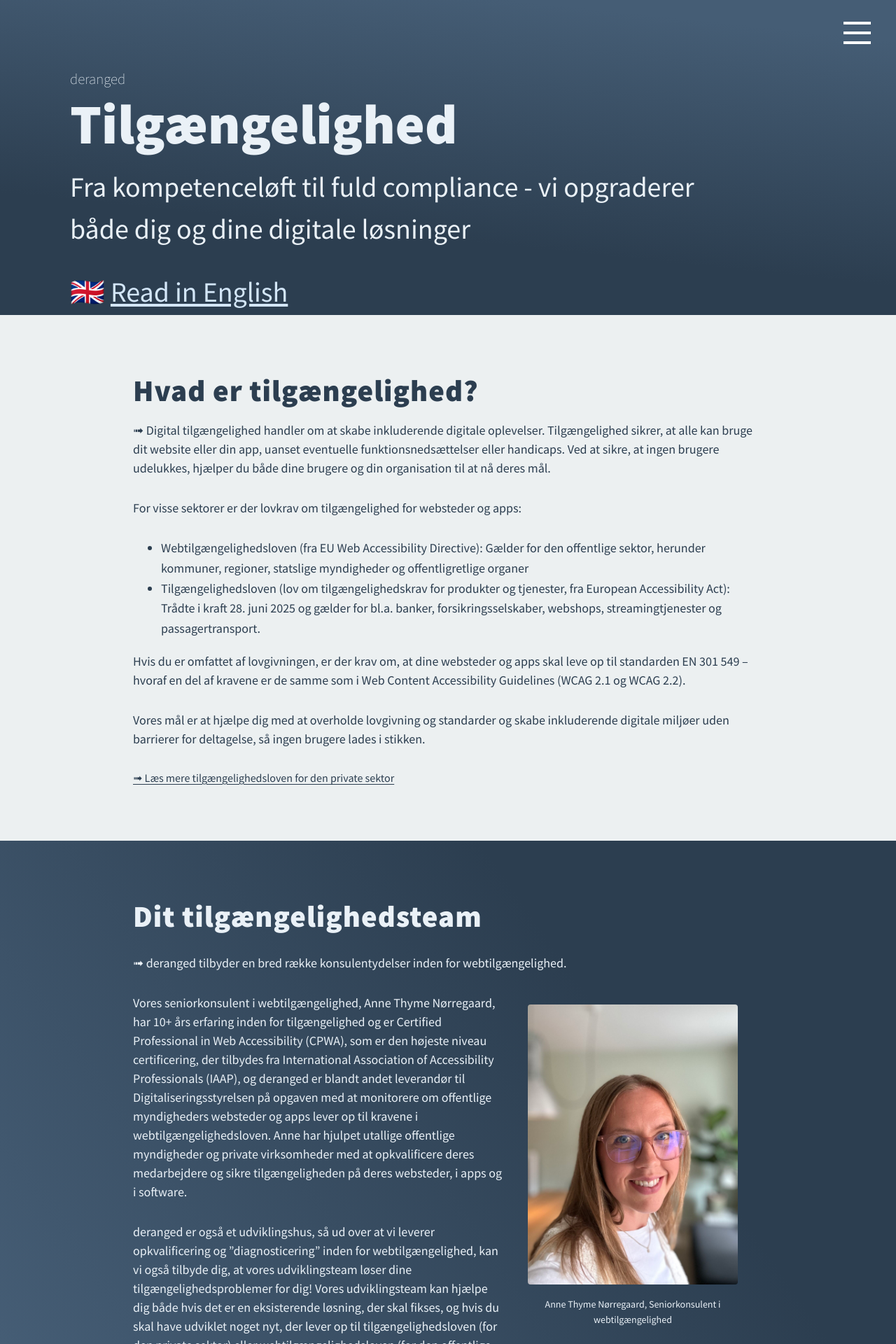
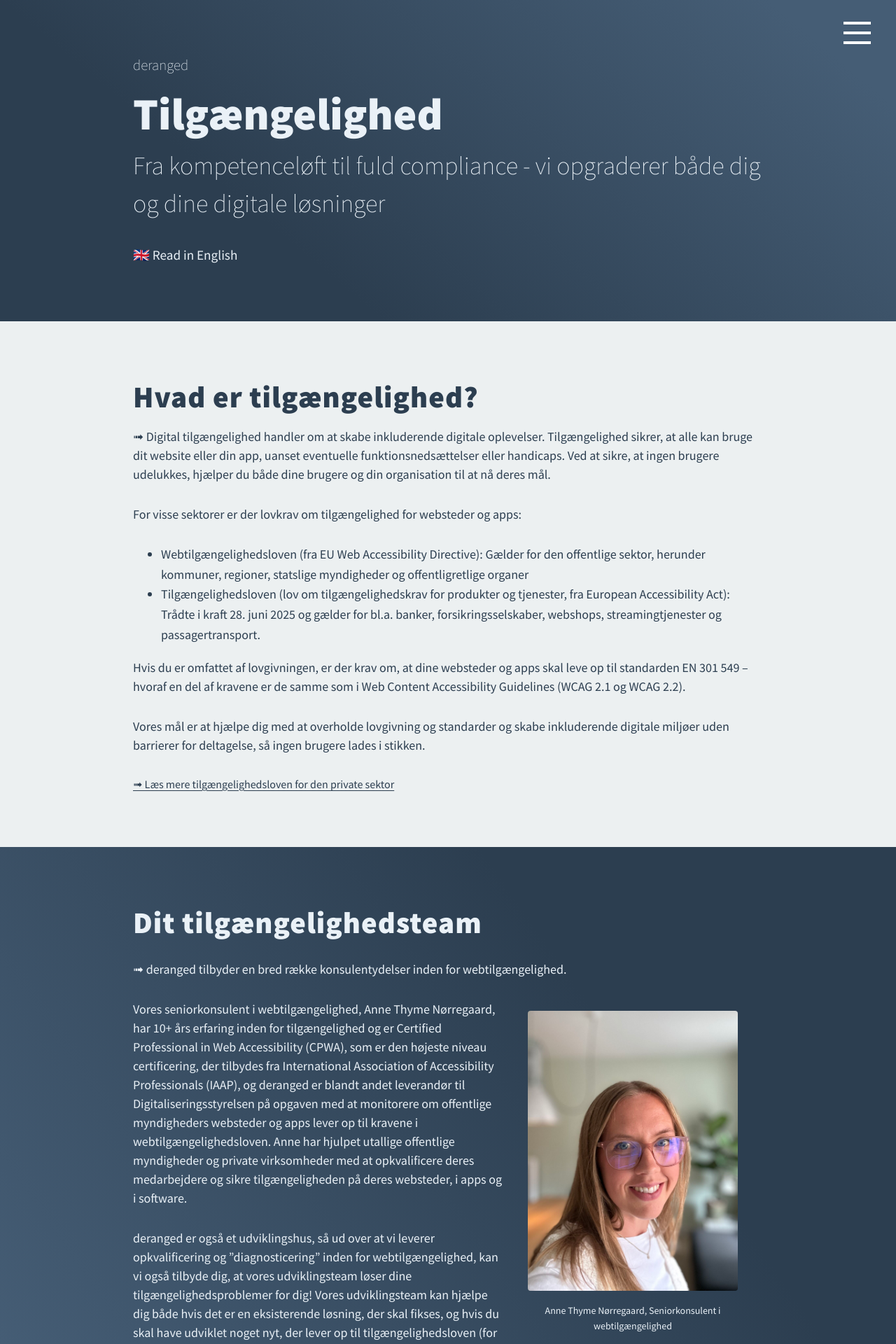
Before and after one commit to derangeddk/deranged.dk, a Jekyll site: the page built from da/tilgaengelighed/index.html, in a window 1280 px wide. Shown: the top 1920 px of the page at 70% size. Built offline with Jekyll 4.4.1, drawn with Linux system fonts in a browser that asks for light colours; comment, search, counter and statistics services are not loaded; some of the changed text lies outside the part shown.

Commit message:
Extract hero styling and use on accessiblity page

```diff
--- /dev/null
+++ b/_sass/hero.scss
@@ -0,0 +1,79 @@
+.hero {
+    background-color: var(--deranged-dark-blue);
+    background-image: linear-gradient(40deg, var(--deranged-dark-blue) 30%, var(--deranged-light-blue) 90%);
+    color: #eaf1f7;
+
+    box-sizing: border-box;
+    display: flex;
+    flex-direction: column;
+    justify-content: space-between;
+    align-items: flex-start;
+    color: #eaf1f7;
+    position: relative;
+    padding: 3rem 1rem;
+    text-align: left;
+
+    @media(min-width: 768px) {
+        padding: 5rem 2rem;
+    }
+}
+
+.hero__content {
+    width: 100%;
+    max-width: 900px;
+    margin: 0 auto;
+}
+
+.hero__title {
+    font-size: 2.5rem;
+    margin: 0;
+
+    @media(min-width: 768px) {
+        font-size: 4rem;
+    }
+}
+
+.hero__subtitle {
+    font-size: 1.5rem;
+    font-weight: 400;
+    margin: 0.5rem 0 0;
+
+    @media(min-width: 768px) {
+        font-size: 2.25rem;
+        font-weight: 200;
+    }
+}
+
+.hero__breadcrumbs {
+    font-size: 1.3rem;
+    margin-bottom: 1rem;
+    display: flex;
+    gap: 0.5rem;
+    flex-wrap: wrap;
+    align-items: center;
+    font-weight: 200;
+}
+
+.hero__breadcrumb-item {
+    color: inherit;
+    text-decoration: inherit;
+
+    &:hover {
+        text-decoration: underline;
+    }
+}
+
+.hero__language-switch {
+    margin-top: 2rem;
+    margin-bottom: 0;
+    font-size: 1.2rem;
+
+    a {
+        color: inherit;
+        text-decoration: none;
+
+        &:hover {
+            text-decoration: underline;
+        }
+    }
+}
--- a/css/style.scss
+++ b/css/style.scss
@@ -52,6 +52,7 @@ header {
 @import 'footer';
 @import 'get_a_quote';
 @import 'utility';
+@import 'hero';
 
 .container {
     text-align: left;
--- a/da/tilgaengelighed/index.html
+++ b/da/tilgaengelighed/index.html
@@ -101,12 +101,22 @@ lang: "da_dk"
 <link href="/css/homestyle.css" rel="stylesheet" type="text/css" />
 <link href="/css/revops.css" rel="stylesheet" type="text/css" />
 
-<section class="hello-section" role="banner" lang="da-dk">
-  <a href="/" class="logo">deranged</a>
-  <div class="big-greeting">
-    <h1>Tilgængelighed</h1>
-    <p>Fra kompetenceløft til fuld compliance - vi opgraderer både dig og dine digitale løsninger</p>
-    <p>🇬🇧 <a href="/accessibility">Read in English</a></p>
+<section class="hero" role="banner">
+    <div class="hero__content">
+      <div class="hero__breadcrumbs deranged-logo">
+        <a href="/" class="hero__breadcrumb-item">
+            deranged
+        </a>
+      </div>
+    <h1 class="hero__title">
+      Tilgængelighed
+    </h1>
+    <p class="hero__subtitle">
+      Fra kompetenceløft til fuld compliance - vi opgraderer både dig og dine digitale løsninger
+    </p>
+    <p class="hero__language-switch">
+      🇬🇧 <a href="/accessibility">Read in English</a>
+    </p>
   </div>
 </section>
 
@@ -245,7 +255,4 @@ lang: "da_dk"
   </section>
 </main>
 
-
-{% include team-and-smv-digital.html %}
-
-{% include get_a_quote.html subject='Quote request' %}
+{% include get_a_quote.html subject='Tilgængelighed' %}
```
Also changed, not shown: _layouts/simple-content.html (+0 -55 lines).
